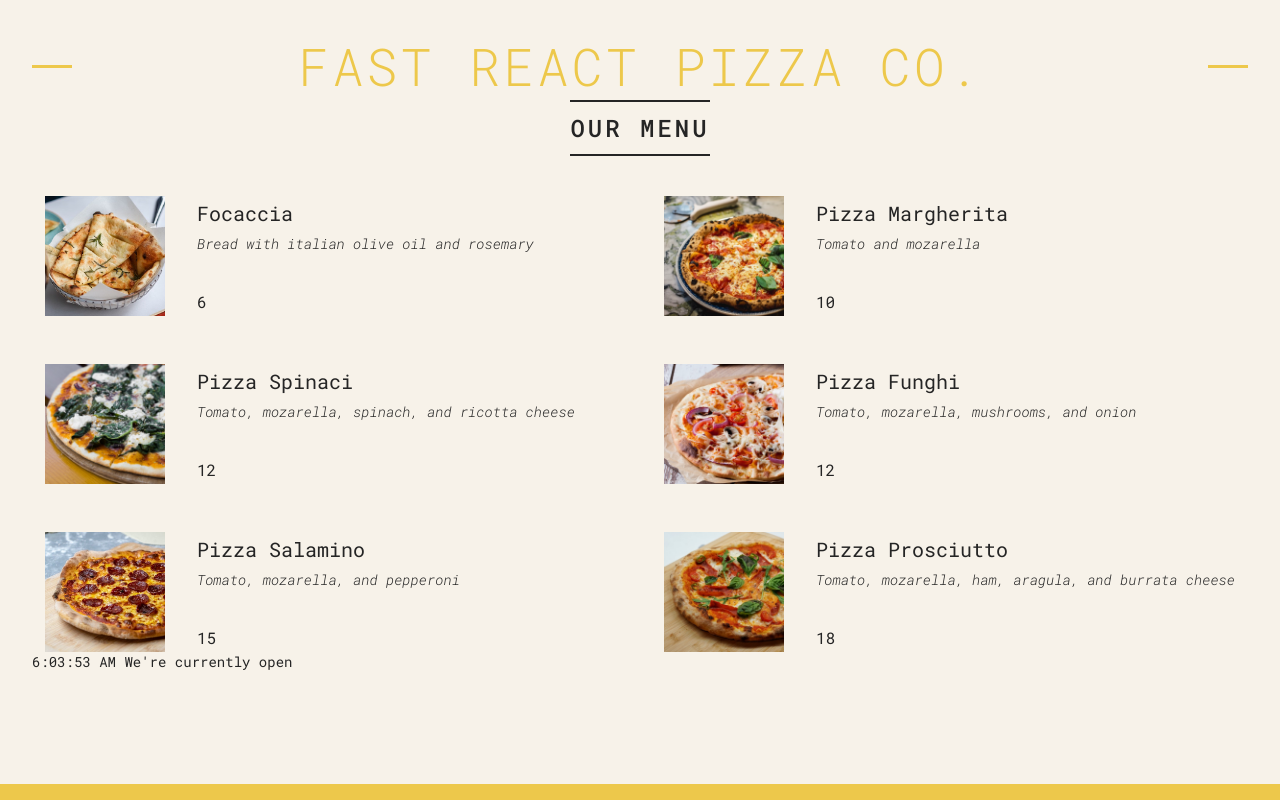
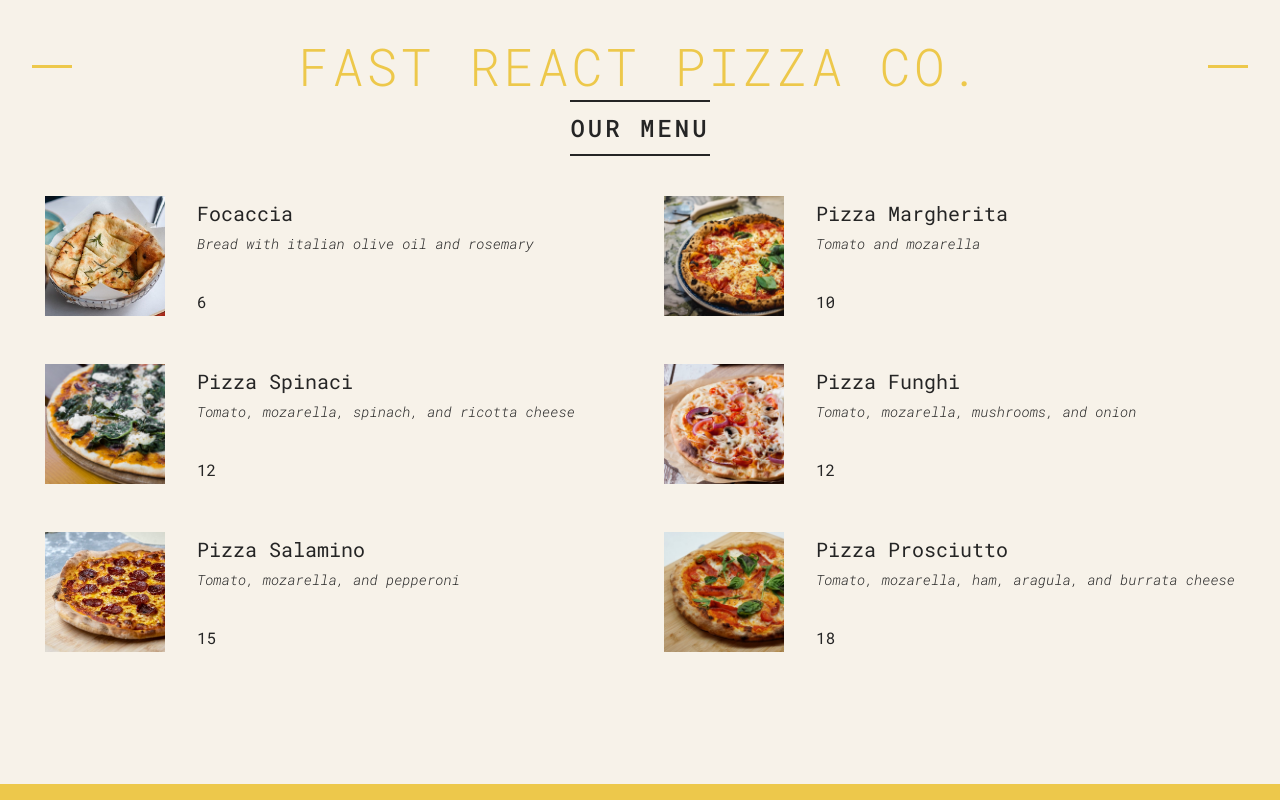
Before and after one commit to Huertz/pizza-menu, a React (Vite) app: page / in a window 1280 px wide. Built offline with nearby package versions, Linux system fonts and the light colour scheme.

Commit message:
conditional rendering

```diff
--- a/src/main.jsx
+++ b/src/main.jsx
@@ -69,6 +69,7 @@
 }
 
 function Menu() {
+  const pizzas = pizzaData;
   return (
     <main className='menu'>
       <h2>Our Menu</h2>
@@ -110,7 +111,12 @@
 
   return (
     <footer className='footer'>
-      {new Date().toLocaleTimeString()} We're currently open
+      {isOpen && (
+        <div className='order'>
+          <p>We're open until {closeHour}.00. Come visit us or order online</p>
+          <button className='btn'>Order</button>
+        </div>
+      )}
     </footer>
   );
 }
```
